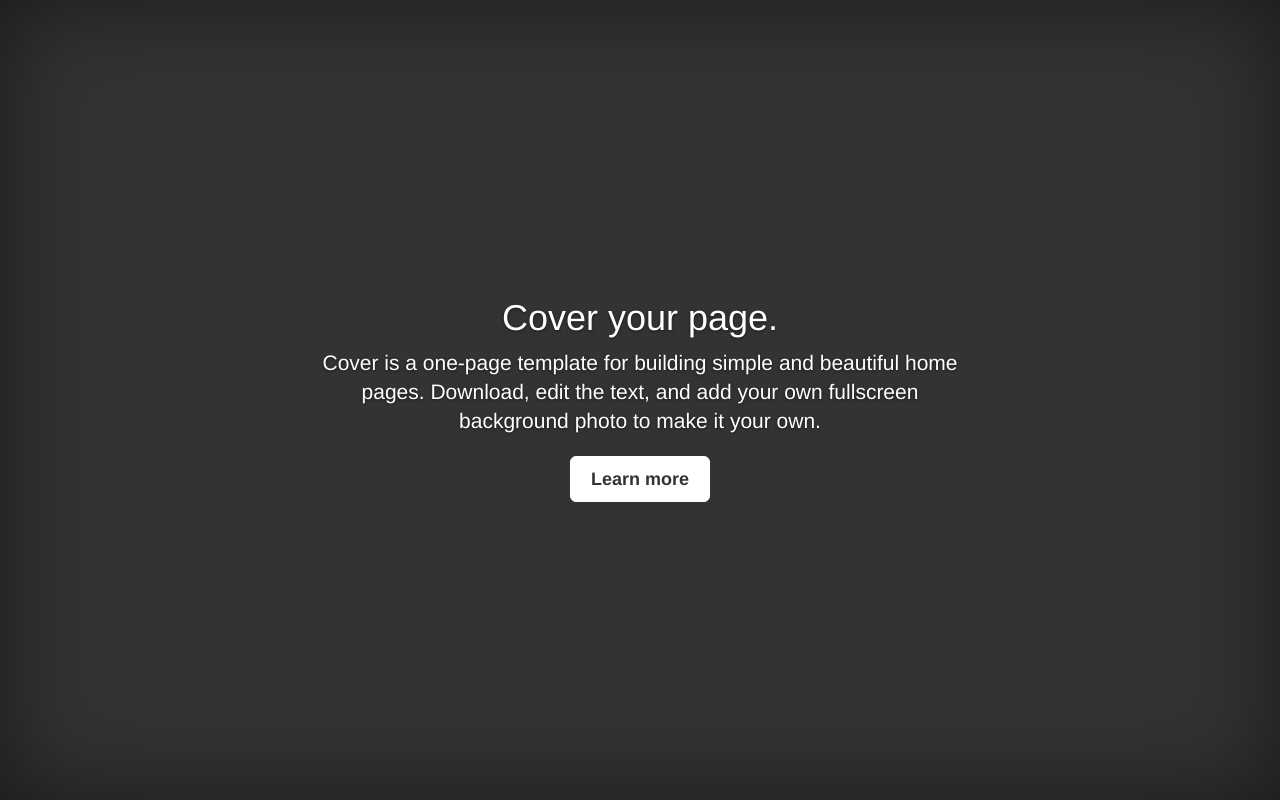
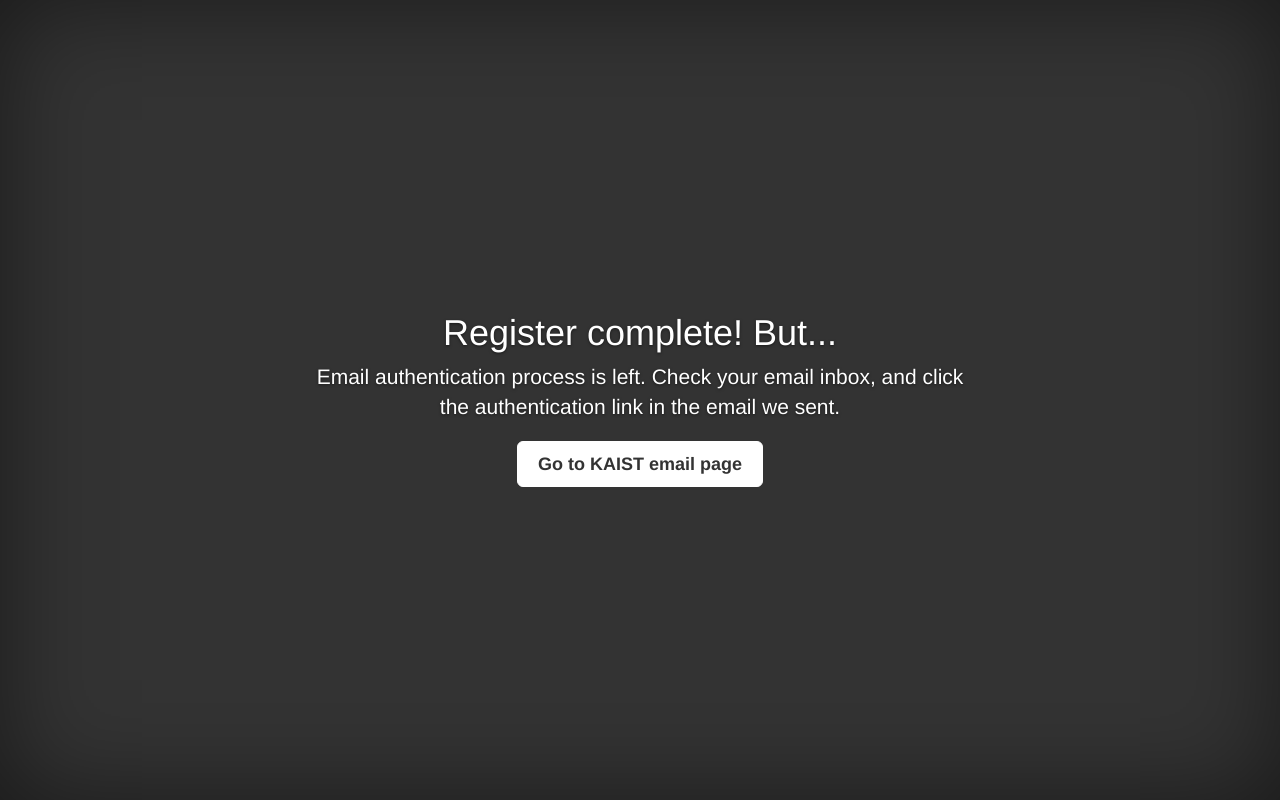
Before and after one commit to ashe-sparcs/MadCamp04, a Django app: template templates/register_complete.html in a window 1280 px wide. Run offline with Django 3.2, Linux system fonts and the light colour scheme; the template is opened without the code that fills it, so the values that code supplies are empty; some libraries are stand-ins or nearby versions.

```diff
--- a/LiberalOverflow/views.py
+++ b/LiberalOverflow/views.py
@@ -13,5 +13,6 @@ def register(request):
 def register_complete(request):
     # 인증 메일 보내기
     print(request.method)
+    print(request.POST.get('nickname'))
     # 완료 페이지 띄우기
     return render(request, 'register_complete.html')
--- a/templates/register_complete.html
+++ b/templates/register_complete.html
@@ -29,16 +29,14 @@
         <div class="cover-container">
 
           <div class="inner cover">
-            <h1 class="cover-heading">Cover your page.</h1>
-            <p class="lead">Cover is a one-page template for building simple and beautiful home pages. Download, edit the text, and add your own fullscreen background photo to make it your own.</p>
+            <h1 class="cover-heading">Register complete! But...</h1>
+            <p class="lead">Email authentication process is left. Check your email inbox, and click the authentication link in the email we sent.</p>
             <p class="lead">
-              <a href="#" class="btn btn-lg btn-default">Learn more</a>
+              <a href="https://mail.kaist.ac.kr" class="btn btn-lg btn-default">Go to KAIST email page</a>
             </p>
           </div>
         </div>
-
       </div>
-
     </div>
 
     <!-- Bootstrap core JavaScript
```
Also changed, not shown: templates/register.html (+9 -7 lines).
